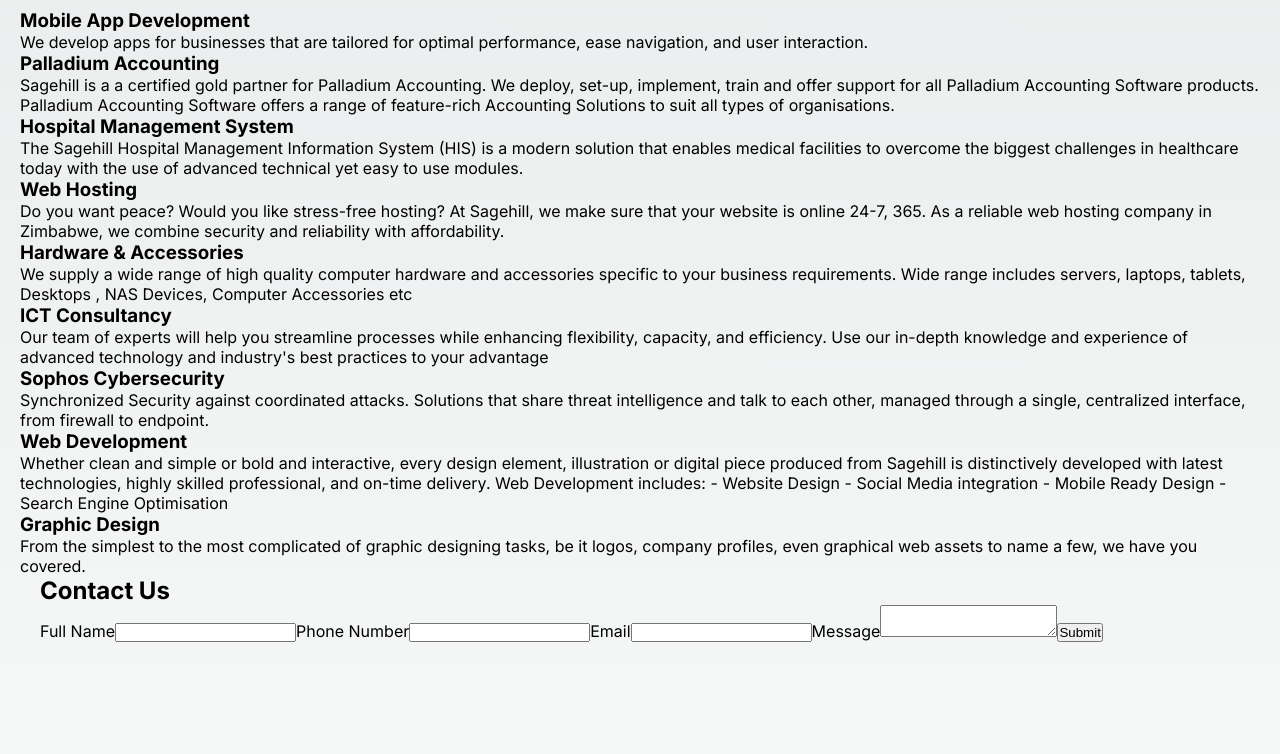
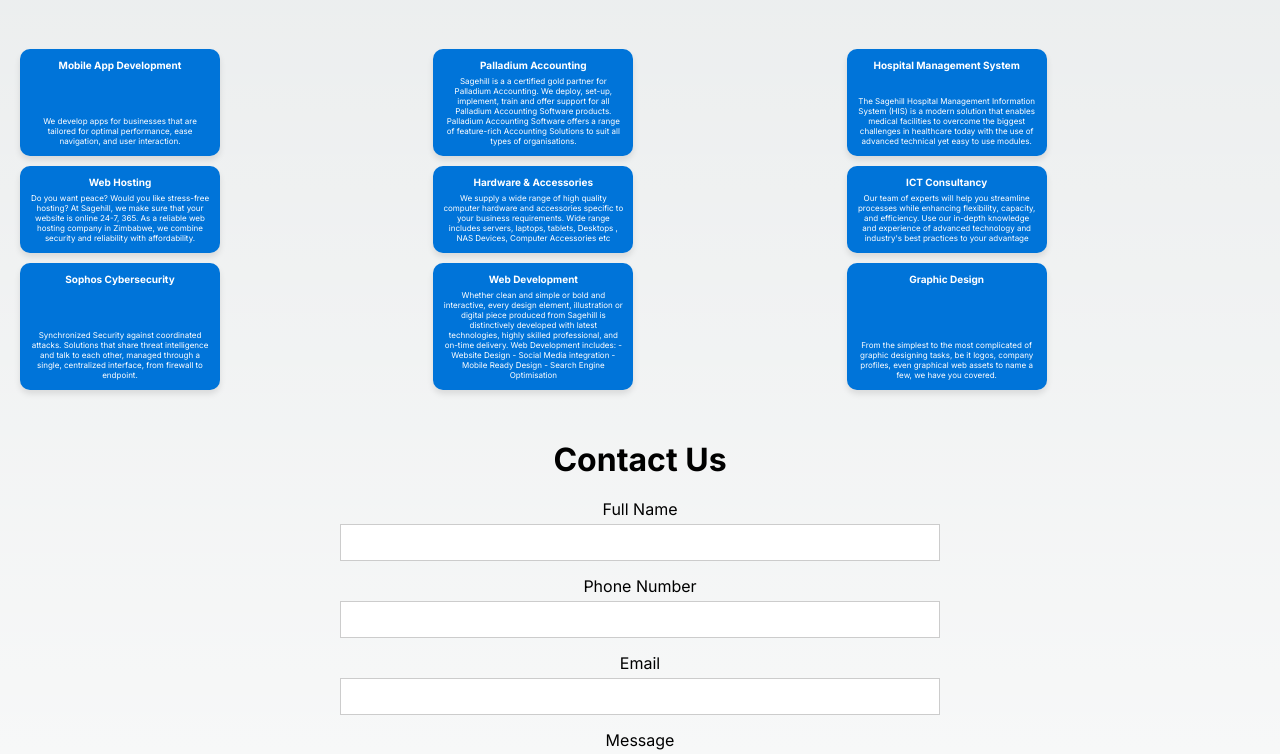
Before and after one commit to LaveMando/Sagehill-Website-Revamp, a Next.js app: page / in a window 1280 px wide. Shown: the part 1560-2314 px from the top of the page. Built offline with nearby package versions, Linux system fonts and the light colour scheme.

Commit message:
Update page.module.css

```diff
--- a/app/page.module.css
+++ b/app/page.module.css
@@ -57,7 +57,7 @@
   cursor: pointer;
 }
 
-.aboutUs {
+.aboutUs .row {
   padding: 20px 0; /* Add padding for spacing */
   display: flex; /* Use flexbox */
   justify-content: space-around; /* Distribute items evenly with space around them */
@@ -71,6 +71,7 @@
   border: 1px solid #ddd;
   border-radius: 5px;
   padding: 20px;
+  padding-top: 40px;
   margin-bottom: 20px;
   width: 250px; /* Adjust width based on content */
   max-width: 100%; /* Ensure the card doesn't exceed its container's width */
@@ -84,6 +85,7 @@
 
 .aboutSagehillContainer {
   display: flex;
+  padding-right: 20px;
   justify-content: space-between;
   align-items: center;
   max-width: 1200px;
@@ -95,5 +97,96 @@
 }
 
 .aboutSagehillContent {
-  flex: 0 0 60%; /* Adjust width of the content column */
+  flex: 0 0 40%; /* Adjust width of the content column */
 }
+
+.services{
+  display: grid;
+  grid-template-columns: 1fr 1fr 1fr;
+  row-gap: 10px;
+  text-align: center;
+  /* align-items: center; */
+  justify-content: center;
+}
+
+.serviceCard {
+  padding: 50px;
+  background-color: #0074D9;
+  color: #FFFFFF;
+  width: 200px;
+  /* height: 150px; */
+  padding: 10px; /* Reduced padding for better fit */
+  border-radius: 10px;
+  box-shadow: 0 4px 6px rgba(0, 0, 0, 0.1);
+  transition: transform 0.2s ease;
+  display: flex;
+  flex-direction: column;
+  justify-content: space-between; /* Distribute space evenly */
+}
+
+.serviceCard:hover {
+  transform: translateY(-5px);
+}
+
+.serviceCard h3 {
+  font-size: 10px; /* Increased font size for better readability */
+  font-weight: bold;
+  margin-bottom: 5px; /* Add some spacing below the heading */
+}
+
+.serviceCard p {
+  font-size: 8px; /* Adjusted font size for better fit */
+}
+
+.contact {
+  padding: 50px 0;
+  text-align: center; /* Center the content horizontally */
+}
+
+.contact h2 {
+  margin-bottom: 20px;
+  font-size: 2rem; /* Adjust font size as needed */
+}
+
+.contact p {
+  margin-bottom: 30px;
+  font-size: 1.1rem; /* Adjust font size as needed */
+}
+
+.contactForm {
+  display: flex;
+  flex-direction: column;
+  width: 50%; /* Adjust width as needed */
+  margin: 0 auto; /* Center the form horizontally */
+}
+
+.contactForm label {
+  margin-bottom: 5px;
+  display: block;
+}
+
+.contactForm input,
+.contactForm textarea {
+  padding: 10px;
+  border: 1px solid #ccc;
+  margin-bottom: 15px;
+  width: 100%;
+  box-sizing: border-box; /* Include padding in width calculation */
+}
+
+.contactForm textarea {
+  height: 150px; /* Adjust height as needed */
+}
+
+.contactForm button {
+  background-color: #4CAF50; /* Green color */
+  color: white;
+  padding: 10px 20px;
+  border: none;
+  cursor: pointer;
+  border-radius: 5px;
+}
+
+.contactForm button:hover {
+  background-color: #3e8e41; /* Darker green on hover */
+}
```
